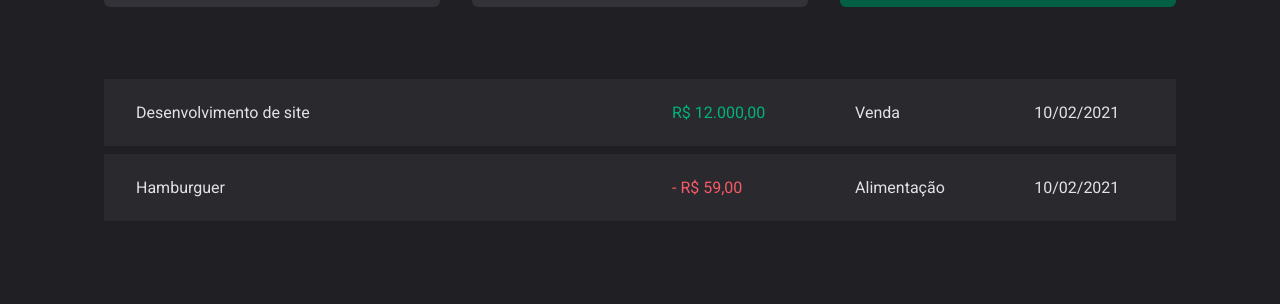
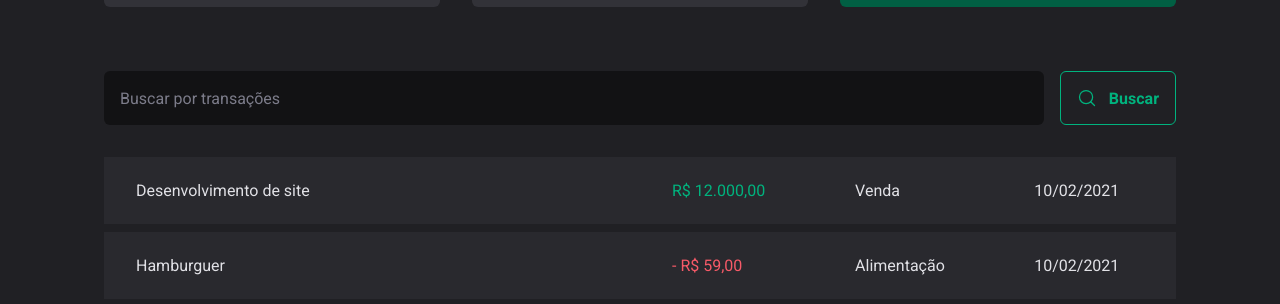
Before and after one commit to GuilhermeSalkovski/03-dt-money, a React (Vite) app: page / in a window 1280 px wide. Shown: the part 523-827 px from the top of the page. Before the commit the page ends 800 px from the top, so only its background shows below. Built offline with nearby package versions, Linux system fonts and the light colour scheme.

Commit message:
feat: add searchbar component

```diff
--- /dev/null
+++ b/src/pages/transactions/components/SearchForm/index.tsx
@@ -0,0 +1,17 @@
+import { MagnifyingGlass } from "phosphor-react";
+import { SearchFormContainer } from "./styles";
+
+export function SearchForm() {
+    return(
+        <SearchFormContainer>
+            <input
+                type="text"
+                placeholder="Buscar por transações"
+            />
+            <button type="submit">
+                <MagnifyingGlass size={20} />
+                Buscar
+            </button>
+        </SearchFormContainer>
+    )
+}
--- /dev/null
+++ b/src/pages/transactions/components/SearchForm/styles.ts
@@ -0,0 +1,40 @@
+import styled from "styled-components";
+
+export const SearchFormContainer = styled.form`
+    display: flex;
+    gap: 1rem;
+
+    input {
+        flex: 1;
+        border-radius: 6px;
+        border: 0;
+        background: ${props => props.theme["gray-900"]};
+        color: ${props => props.theme["gray-300"]};
+        padding: 1rem;
+
+        &::placeholder {
+            color: ${props => props.theme["gray-500"]};
+        }
+    }
+
+    button {
+        display: flex;
+        align-items: center;
+        gap: 0.75rem;
+
+        border: 0;
+        padding: 1rem;
+        background: transparent;
+        border: 1px solid ${props => props.theme["green-300"]};
+        color: ${props => props.theme["green-300"]};
+        font-weight: bold;
+        border-radius: 6px;
+
+        &:hover {
+            background: ${props => props.theme["green-500"]};
+            border-color: ${props => props.theme["green-500"]};
+            color: ${props => props.theme.white};
+            transition: background-color 0.2s, color 0.2s, border-color 0.2s;
+        }
+    }
+`
--- a/src/pages/transactions/index.tsx
+++ b/src/pages/transactions/index.tsx
@@ -1,5 +1,6 @@
 import { Header } from "../components/Header";
 import { Summary } from "../components/Summary";
+import { SearchForm } from "./components/SearchForm";
 import { PriceHighlight, TransactionsContainer, TransactionsTable } from "./styles";
 
 export function Transaction() {
@@ -9,6 +10,7 @@
             <Summary />
 
             <TransactionsContainer>
+                <SearchForm />
                 <TransactionsTable>
                     <tbody>
                         <tr>
--- a/src/pages/transactions/styles.ts
+++ b/src/pages/transactions/styles.ts
@@ -11,7 +11,7 @@
     width: 100%;
     border-collapse: separate;
     border-spacing: 0 0.5rem;
-    /* margin-top: 1.5rem; */
+    margin-top: 1.5rem;
 
     td {
         padding: 1.5rem 2rem;
```
Lines whose indentation alone changed are shown as unchanged.
